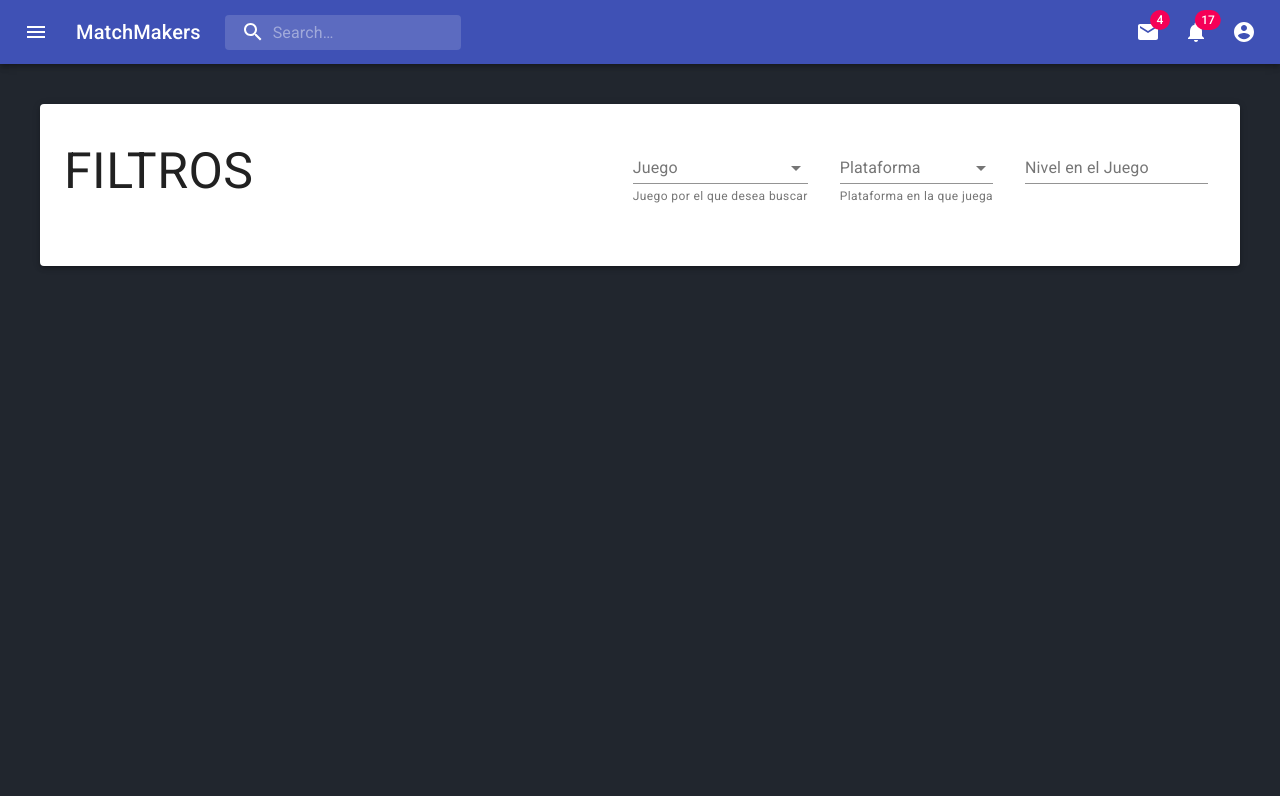
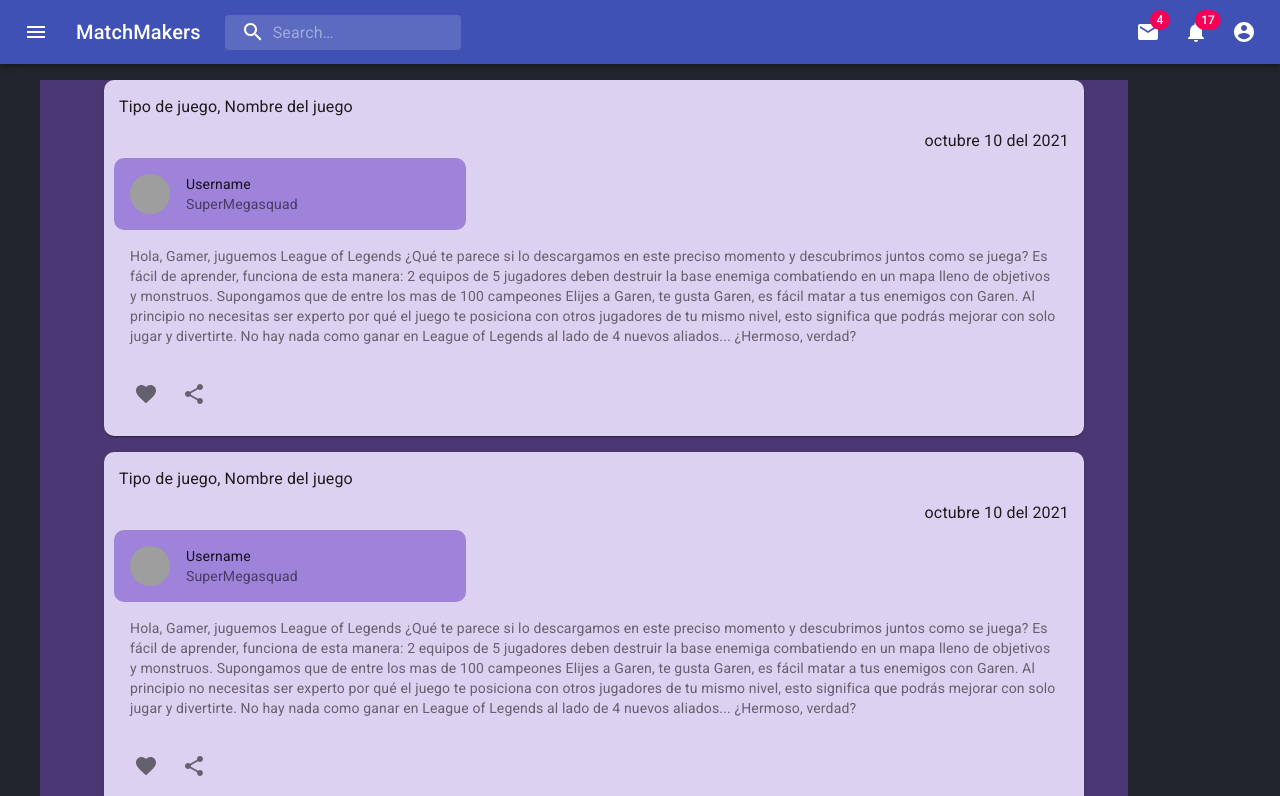
Before and after one commit to ira3ck/match-makers, a React (Create React App) app: page / in a window 1280 px wide. Shown: the top 796 px of the page. Built offline with nearby package versions, Linux system fonts and the light colour scheme; grey boxes are pictures that could not be loaded.

Commit message:
Auto stash before merge of "master" and "origin/master"

```diff
--- a/index.js
+++ b/index.js
@@ -1,4 +1,4 @@
-const express = require("express");
+yarn starconst express = require("express");
 const bodyParser = require("body-parser");
 require("./src/models/connection");
 /* requires de rutas */
--- /dev/null
+++ b/src/components/posteo.js
@@ -0,0 +1,69 @@
+import React from 'react';
+import { makeStyles } from '@material-ui/core/styles';
+import clsx from 'clsx';
+import Card from '@material-ui/core/Card';
+import CardHeader from '@material-ui/core/CardHeader';
+import CardMedia from '@material-ui/core/CardMedia';
+import CardContent from '@material-ui/core/CardContent';
+import CardActions from '@material-ui/core/CardActions';
+import Collapse from '@material-ui/core/Collapse';
+import Avatar from '@material-ui/core/Avatar';
+import IconButton from '@material-ui/core/IconButton';
+import Typography from '@material-ui/core/Typography';
+import { red } from '@material-ui/core/colors';
+import FavoriteIcon from '@material-ui/icons/Favorite';
+import ShareIcon from '@material-ui/icons/Share';
+import ExpandMoreIcon from '@material-ui/icons/ExpandMore';
+import MoreVertIcon from '@material-ui/icons/MoreVert';
+
+
+
+export default function RecipeReviewCard() {
+
+  return (
+    <Card  style={{ width: '60rem', backgroundColor: '#dcd1f0',padding: '10px',borderRadius: 10 , margin: '10 rem'}}>
+        <Typography component="p" style ={{padding: '5px'}}>
+        Tipo de juego, Nombre del juego
+        </Typography>
+        <Typography component="p" style ={{padding: '5px', display: 'flex', justifyContent: 'flex-end'}}>
+        octubre 10 del 2021
+        </Typography>
+      <CardHeader
+
+        avatar={
+
+          <Avatar src="https://pbs.twimg.com/media/EiNYM5CWAAAh9PV?format=png&name=240x240"/>
+
+        }
+        title="Username"
+        subheader="SuperMegasquad"
+        style = {{backgroundColor: '#9f82d9', width: '20rem',borderRadius: 10}}
+      />
+      <CardContent>
+        <Typography variant="body2" color="textSecondary" component="p">
+        Hola, Gamer, juguemos League of Legends
+
+        ¿Qué te parece si lo descargamos en este preciso momento y descubrimos juntos como se juega?
+
+        Es fácil de aprender, funciona de esta manera: 2 equipos de 5 jugadores deben destruir la base enemiga
+
+        combatiendo en un mapa lleno de objetivos y monstruos. Supongamos que de entre los mas de 100 campeones
+
+        Elijes a Garen, te gusta Garen, es fácil matar a tus enemigos con Garen. Al principio no necesitas ser experto
+
+        por qué el juego te posiciona con otros jugadores de tu mismo nivel, esto significa que podrás mejorar con solo
+
+        jugar y divertirte. No hay nada como ganar en League of Legends al lado de 4 nuevos aliados... ¿Hermoso, verdad?
+        </Typography>
+      </CardContent>
+      <CardActions disableSpacing>
+        <IconButton aria-label="add to favorites">
+          <FavoriteIcon />
+        </IconButton>
+        <IconButton aria-label="share">
+          <ShareIcon />
+        </IconButton>
+      </CardActions>
+    </Card>
+  );
+}
--- a/src/pages/index.js
+++ b/src/pages/index.js
@@ -1,16 +1,28 @@
-import React, { Fragment } from "react";
-import { AppBar, Container, Toolbar, Typography } from "@material-ui/core";
-import PrimarySearchAppBar from "../components/primaryNavbar";
-import FilterBar from "../components/filterBar";
+import React, { Fragment } from 'react'
+import { AppBar, Container, Toolbar, Typography } from '@material-ui/core';
+import PrimarySearchAppBar from '../components/primaryNavbar'
+import Posteo from '../components/posteo'
 
 const index = () => {
-  return (
-    <Fragment>
-      <PrimarySearchAppBar />
-      <FilterBar />
-      <Container></Container>
-    </Fragment>
-  );
-};
+    return (
+        <Fragment>
+            <PrimarySearchAppBar/>
+            <Container>
+                <Container style={{width: '68rem',backgroundColor: '#4b3773', margin: '1rem'}}>
+                    <Container style={{width: '62rem',backgroundColor: '#4b3773', margin: '1rem'}}>
+                        <Posteo></Posteo>
+                    </Container>
+                    <Container style={{width: '62rem',backgroundColor: '#4b3773', margin: '1rem'}}>
+                        <Posteo></Posteo>
+                    </Container>
+                    <Container style={{width: '62rem',backgroundColor: '#4b3773', margin: '1rem'}}>
+                        <Posteo></Posteo>
+                    </Container>
+                </Container>
+            </Container>
+        </Fragment>
+
+    )
+}
 
 export default index;
```
